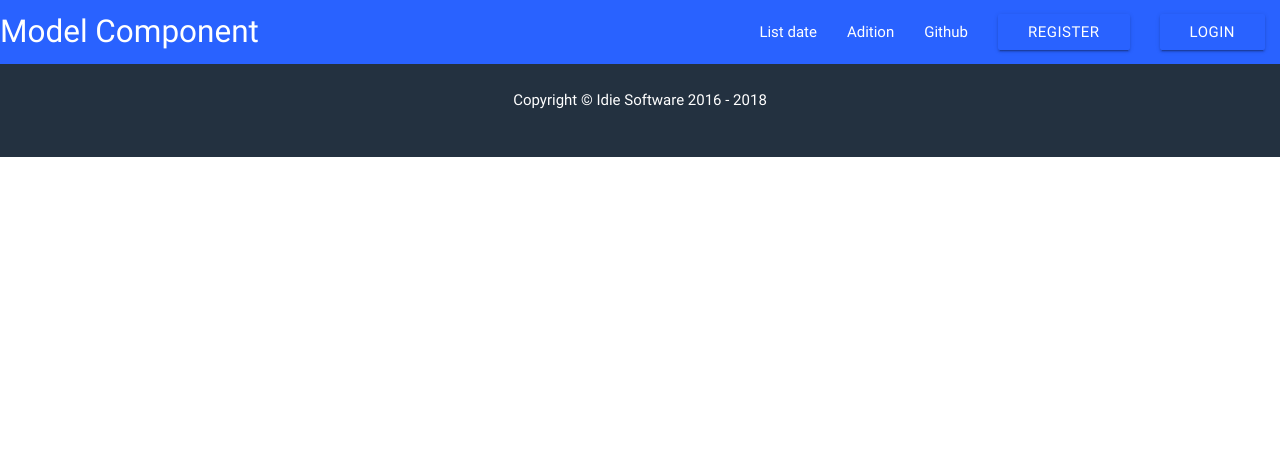
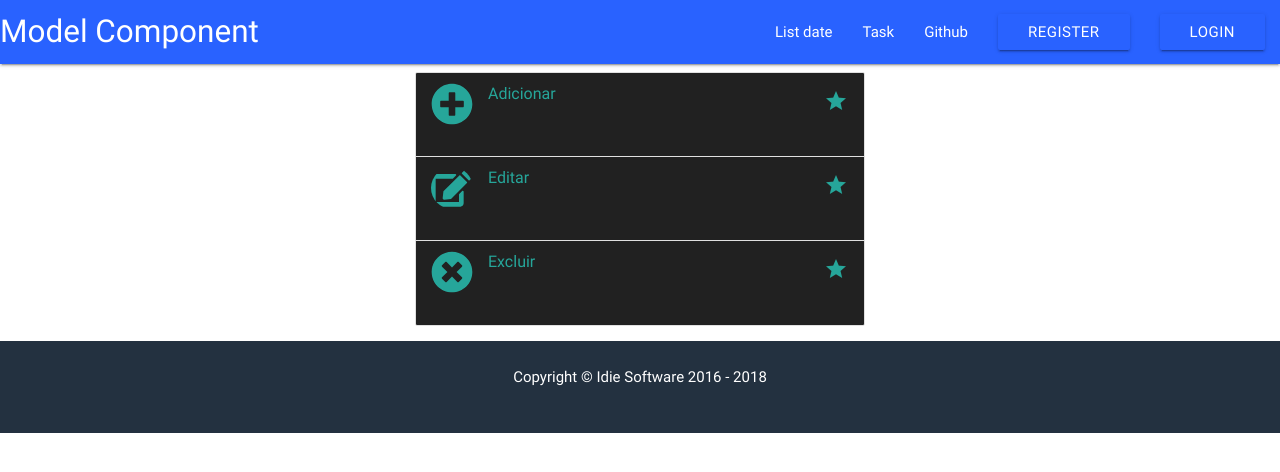
Before and after one commit to lucasgian/models-of-component, an Angular app in the folder implementation/: page /task in a window 1280 px wide. Before the commit this address led to /. Shown: the top 472 px of the page. Built offline with nearby package versions, Linux system fonts and the light colour scheme.

Commit message:
feat[Task/layout] Implementação do layout

```diff
--- a/implementation/src/app/app.module.ts
+++ b/implementation/src/app/app.module.ts
@@ -9,6 +9,7 @@ import { NavBarComponent } from './nav-bar/nav-bar.component';
 import { LoginComponent } from './login/login.component';
 import { RegisterComponent } from './register/register.component';
 import { FooterComponent } from './footer/footer.component';
+import { TaskComponent } from './task/task.component';
 
 
 @NgModule({
@@ -17,7 +18,8 @@ import { FooterComponent } from './footer/footer.component';
     NavBarComponent,
     LoginComponent,
     RegisterComponent,
-    FooterComponent
+    FooterComponent,
+    TaskComponent
   ],
   imports: [
     BrowserModule,
--- a/implementation/src/app/nav-bar/nav-bar.component.html
+++ b/implementation/src/app/nav-bar/nav-bar.component.html
@@ -9,7 +9,7 @@
         <a href="sass.html">List date</a>
       </li>
       <li>
-        <a href="badges.html">Adition</a>
+        <a routerLink="task">Task</a>
       </li>
       <li>
         <a href="collapsible.html">Github</a>
--- /dev/null
+++ b/implementation/src/app/task/task.component.css
@@ -0,0 +1,6 @@
+.container {
+    width: 30em;
+}
+.avatar {
+    background-color: #212121
+}
--- /dev/null
+++ b/implementation/src/app/task/task.component.html
@@ -0,0 +1,37 @@
+<div class="container">
+  <ul class="collection">
+    <a href="#" class="collection-item avatar">
+      <i class="fas fa-plus-circle circle"></i>
+      <span class="title">Adicionar</span>
+      <a href="#!" class="secondary-content">
+        <i class="material-icons">grade</i>
+      </a>
+    </a>
+    <a href="#" class="collection-item avatar">
+      <i class="fas fa-edit circle"></i>
+      <span class="title">Editar</span>
+      <a href="#!" class="secondary-content">
+        <i class="material-icons">grade</i>
+      </a>
+    </a>
+    <a href="#" class="collection-item avatar">
+      <i class="fas fa-times-circle circle"></i>
+      <span class="title">Excluir</span>
+      <a href="#!" class="secondary-content">
+        <i class="material-icons">grade</i>
+      </a>
+    </a>
+    <!--
+    <li class="collection-item avatar">
+      <i class="material-icons circle red">play_arrow</i>
+      <span class="title">Title</span>
+      <p>First Line
+        <br> Second Line
+      </p>
+      <a href="#!" class="secondary-content">
+        <i class="material-icons">grade</i>
+      </a>
+    </li>
+    -->
+  </ul>
+</div>
--- /dev/null
+++ b/implementation/src/app/task/task.component.ts
@@ -0,0 +1,15 @@
+import { Component, OnInit } from '@angular/core';
+
+@Component({
+  selector: 'app-task',
+  templateUrl: './task.component.html',
+  styleUrls: ['./task.component.css']
+})
+export class TaskComponent implements OnInit {
+
+  constructor() { }
+
+  ngOnInit() {
+  }
+
+}
--- a/implementation/src/index.html
+++ b/implementation/src/index.html
@@ -6,7 +6,8 @@
   <!-- Compiled and minified CSS -->
   <link rel="stylesheet" href="https://cdnjs.cloudflare.com/ajax/libs/materialize/0.100.2/css/materialize.min.css">
 
-
+  <script defer src="https://use.fontawesome.com/releases/v5.0.8/js/all.js"></script>
+  <link href="https://fonts.googleapis.com/icon?family=Material+Icons" rel="stylesheet">
   <title>Implementation</title>
   <base href="/">
 
```
Also changed, not shown: implementation/src/app/app.routing.module.ts (+5 -3 lines), 1 other file (tests, documents, lock files or other folders).
